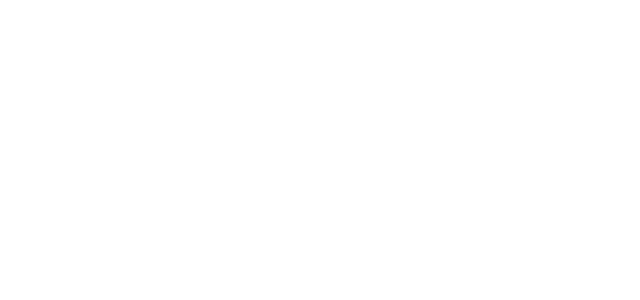
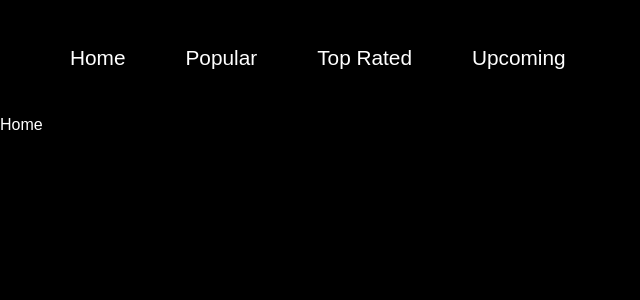
Before and after one commit to DarkMatter-999/WhyyyMDB, a React (Vite) app: page / in a window 1280 px wide. Shown: the top 300 px of the page, without its empty margins (0-640 px from the left). Built offline with nearby package versions, Linux system fonts and the light colour scheme.

Commit message:
Added Header

```diff
--- a/index.html
+++ b/index.html
@@ -2,9 +2,9 @@
 <html lang="en">
     <head>
         <meta charset="UTF-8" />
-    <link rel="icon" type="image/svg+xml" href="/vite.svg" />
+        <!-- <link rel="icon" type="image/svg+xml" href="" /> -->
         <meta name="viewport" content="width=device-width, initial-scale=1.0" />
-    <title>Vite + React</title>
+        <title>WhyyyMDB - DarkMatter-999</title>
     </head>
     <body>
         <div id="root"></div>
--- a/package.json
+++ b/package.json
@@ -9,8 +9,10 @@
     "preview": "vite preview"
   },
   "dependencies": {
+    "axios": "^1.3.4",
     "react": "^18.2.0",
-    "react-dom": "^18.2.0"
+    "react-dom": "^18.2.0",
+    "react-router-dom": "^6.9.0"
   },
   "devDependencies": {
     "@types/react": "^18.0.27",
--- a/src/App.css
+++ b/src/App.css
@@ -0,0 +1,17 @@
+* {
+    margin: 0;
+    padding: 0;
+}
+
+html,
+body,
+#root,
+.App {
+    min-height: 100%;
+}
+
+body {
+    color: white;
+    background-color: black;
+    font-family: sans-serif;
+}
--- a/src/App.jsx
+++ b/src/App.jsx
@@ -1,10 +1,21 @@
-import { useState } from "react";
+import { BrowserRouter, Routes, Route } from "react-router-dom";
 import "./App.css";
+import Header from "./components/Header/Header";
+import Home from "./pages/Home/Home";
 
 function App() {
-    const [count, setCount] = useState(0);
-
-    return <div className="App"></div>;
+    return (
+        <div className="App">
+            <BrowserRouter>
+                <Header></Header>
+                <Routes>
+                    <Route index element={<Home />}></Route>
+                    <Route path="movie/:id" element={"Movie detail"}></Route>
+                    <Route path="movie/:type" element={"Movie list"}></Route>
+                </Routes>
+            </BrowserRouter>
+        </div>
+    );
 }
 
 export default App;
--- /dev/null
+++ b/src/components/Header/Header.css
@@ -0,0 +1,22 @@
+.header {
+    height: 100px;
+    margin: 0 2.5rem;
+    padding: 0.5rem 0;
+    align-items: center;
+    display: flex;
+    justify-content: space-between;
+}
+
+.headerLeft,
+.headerRight {
+    display: flex;
+    align-items: center;
+}
+
+a {
+    text-decoration: none;
+    margin: 0 30px;
+    font-size: 1.3rem;
+    cursor: pointer;
+    color: white;
+}
--- /dev/null
+++ b/src/components/Header/Header.jsx
@@ -0,0 +1,26 @@
+import React from "react";
+import { Link } from "react-router-dom";
+import "./Header.css";
+
+const Header = () => {
+    return (
+        <div className="header">
+            <div className="header-left">
+                <Link to="/" className="headerIcon">
+                    Home
+                </Link>
+                <Link to="/movie/popular" className="headerIcon">
+                    Popular
+                </Link>
+                <Link to="/movie/toprated" className="headerIcon">
+                    Top Rated
+                </Link>
+                <Link to="/movie/upcoming" className="headerIcon">
+                    Upcoming
+                </Link>
+            </div>
+        </div>
+    );
+};
+
+export default Header;
--- /dev/null
+++ b/src/pages/Home/Home.jsx
@@ -0,0 +1,7 @@
+import React from "react";
+
+const Home = () => {
+    return <div>Home</div>;
+};
+
+export default Home;
```
Also changed, not shown: src/pages/Home/Home.css (added), 2 other files (tests, documents, lock files or other folders). Lines whose indentation alone changed are shown as unchanged.
